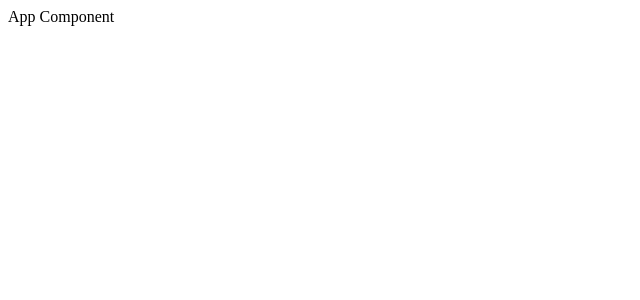
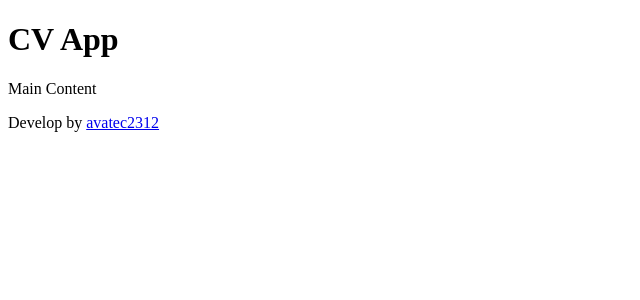
Before and after one commit to WillAvatec/Details-Love, a React (Create React App) app: page / in a window 1280 px wide. Shown: the top 300 px of the page, without its empty margins (0-640 px from the left). Built offline with nearby package versions, Linux system fonts and the light colour scheme.

Commit message:
Render components in App

```diff
--- a/src/App.js
+++ b/src/App.js
@@ -1,8 +1,13 @@
+import Footer from "./components/Footer";
+import Header from "./components/Header";
+import Main from "./components/Main";
 
 function App() {
   return (
     <div className="App">
-      App Component
+      <Header/>
+      <Main/>
+      <Footer/>
     </div>
   );
 }
```
